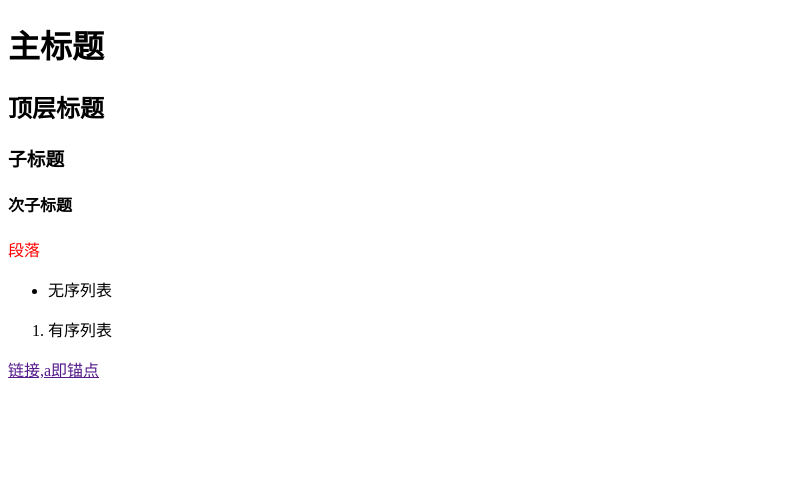
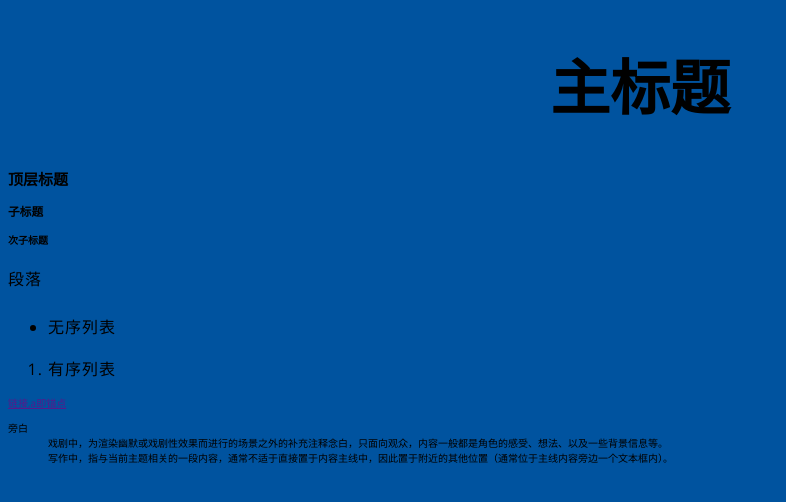
Before and after one commit to AdEle-Roman/learning-html, a website: page learning_1/index.html in a window 1280 px wide. Shown: the whole page, without its empty margins (0-786 px from the left). Drawn offline with nearby package versions, Linux system fonts and the light colour scheme.

Commit message:
前端练习代码提交

```diff
--- a/learning_1/index.html
+++ b/learning_1/index.html
@@ -5,6 +5,10 @@
     <meta name="viewport" content="width=device-width, initial-scale=1.0" />
     <title>Document</title>
     <link href="styles/style.css" rel="stylesheet" />
+    <link
+      href="https://fonts.googleapis.com/css?family=Open+Sans"
+      rel="stylesheet"
+    />
   </head>
   <body>
     <!--四个标题-->
@@ -27,5 +31,16 @@
 
     <!--链接-->
     <a href="">链接,a即锚点</a>
+
+    <!--描述列表-->
+    <dl>
+      <dt>旁白</dt>
+      <dd>
+        戏剧中，为渲染幽默或戏剧性效果而进行的场景之外的补充注释念白，只面向观众，内容一般都是角色的感受、想法、以及一些背景信息等。
+      </dd>
+      <dd>
+        写作中，指与当前主题相关的一段内容，通常不适于直接置于内容主线中，因此置于附近的其他位置（通常位于主线内容旁边一个文本框内）。
+      </dd>
+    </dl>
   </body>
 </html>
--- a/learning_1/styles/style.css
+++ b/learning_1/styles/style.css
@@ -1,3 +1,17 @@
-p {
-  color: red;
+html {
+  font-size: 10px; /* px 表示“像素（pixel）”: 基础字号为 10 像素 */
+  font-family:
+    'Open Sans', sans-serif; /* 这应该是你从 Google Fonts 得到的其余输出。 */
+  background-color: #00539f;
 }
+h1 {
+  font-size: 60px;
+  text-align: center;
+}
+
+p,
+li {
+  font-size: 16px;
+  line-height: 2;
+  letter-spacing: 1px;
+}
```
